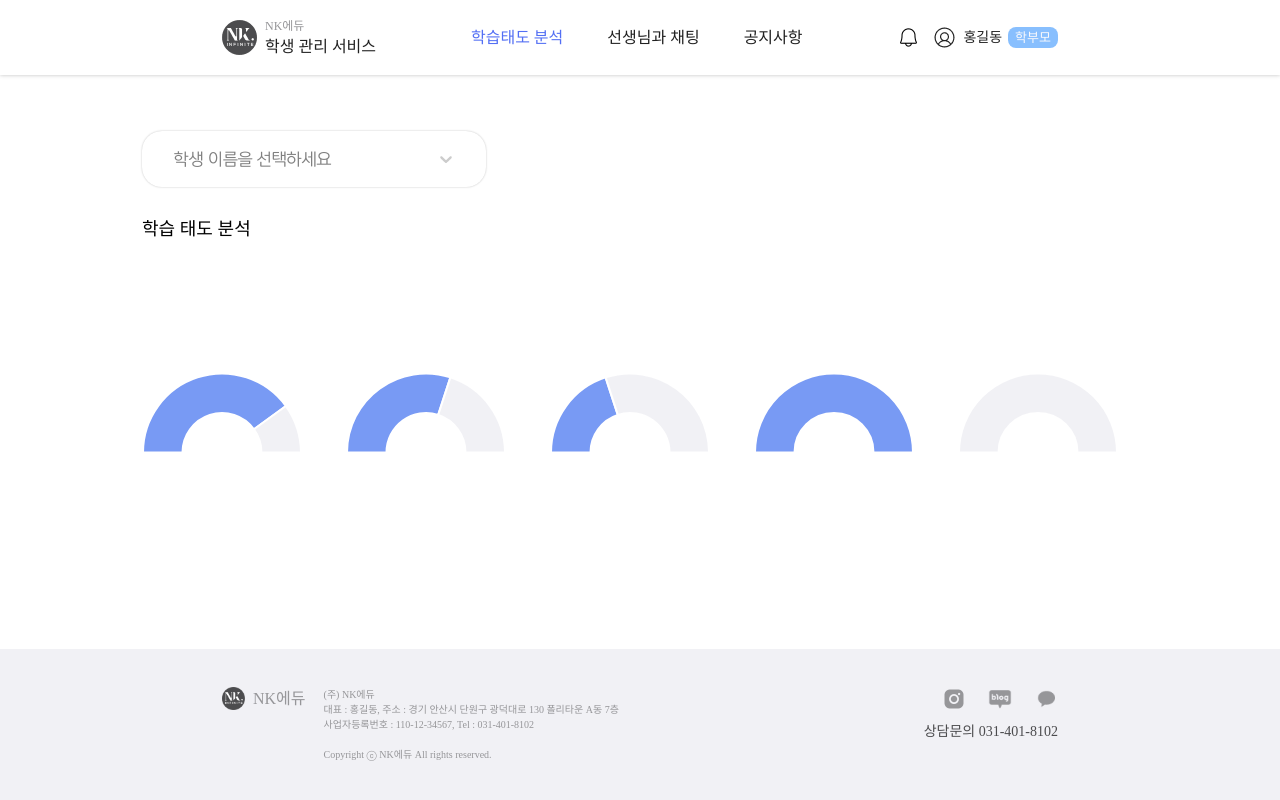
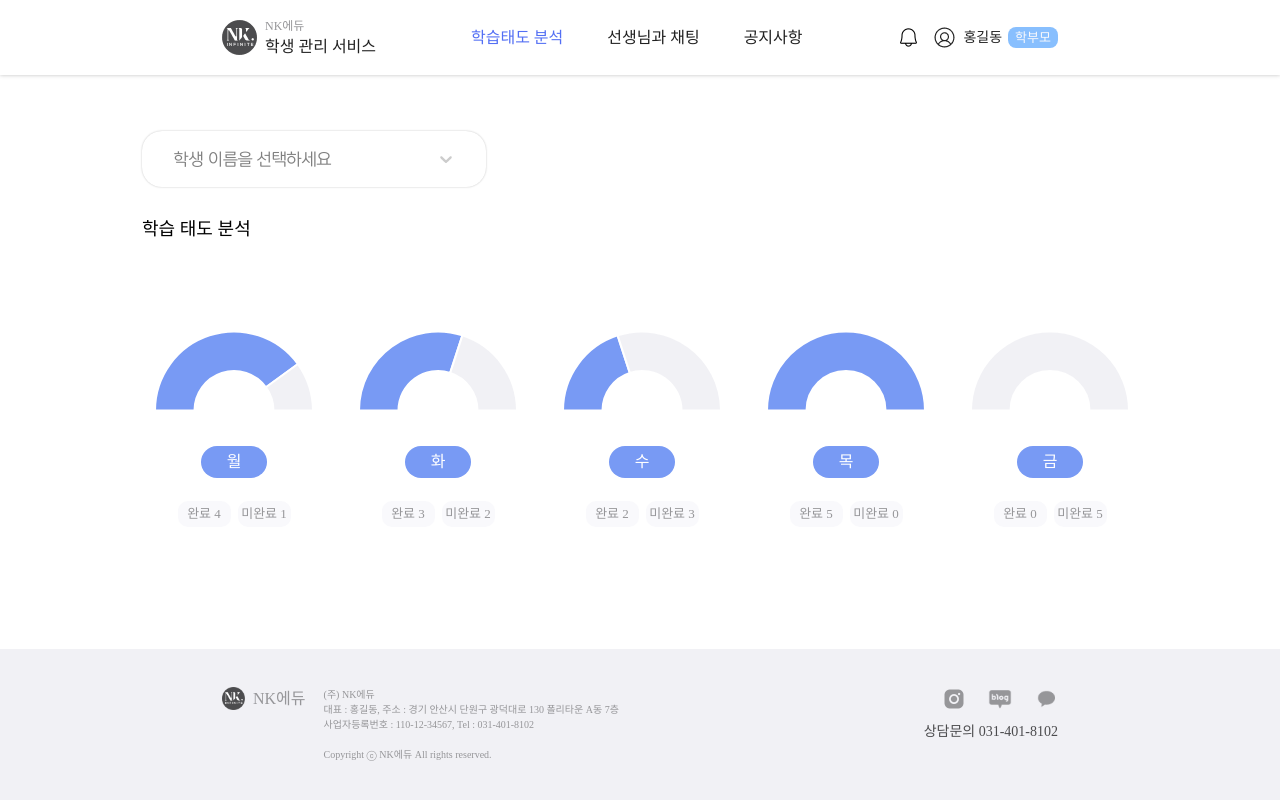
Before and after one commit to Dragonite-Lee/NK_develop_front, a React (Create React App) app: page /parent/behaving in a window 1280 px wide. Built offline with nearby package versions, Linux system fonts and the light colour scheme; a web font is replaced by a local one.

Commit message:
학부모: 공지사항 완료, 학습태도 분석 진행 중

```diff
--- a/src/components/parent/behaving/Behaving.js
+++ b/src/components/parent/behaving/Behaving.js
@@ -4,6 +4,8 @@ import { Link } from "react-router-dom";
 
 import SelectStudent from "../SelectStudent"
 import Chart from "./Chart"
+import Button1 from "./Button1"
+import Button2 from "./Button2"
 
 
 const Behaving = () => {
@@ -118,9 +120,20 @@ const Behaving = () => {
 				<div className="text-[14px] font-nanum_700"> {selectedStudent ? `${selectedStudent.label} 학생의 주간 출석률 및 숙제 완료 현황입니다.`:''} </div>
       </div>
       <div className="mt-[20px] w-[1000px] h-full">
-        <div className="mt-[86px] flex gap-[44px] h-[160px] w-[160px]">
+        <div className = "gap-[44px] flex items-center justify-center" >
           {weekdata.map((item, index) => (
-            <Chart complete={item.complete} amount={item.amount} />
+            <div className="font-nanum_700">
+              <div className="h-[160px] w-[160px]">
+                <Chart complete={item.complete} amount={item.amount} />
+              </div>
+              <div className="flex items-center justify-center pb-[23px]" >
+                <Button1 backgroundColor="#789AF4" Color="white" content={item.label} size='16px'/>
+              </div>
+              <div className="flex items-center justify-center gap-[7px]" >
+                <Button2 backgroundColor="#F9F9FC" Color="#969699" content={{ status: "완료", complete: item.complete }}/>
+                <Button2 backgroundColor="#F9F9FC" Color="#969699" content={{ status: "미완료", complete: item.amount-item.complete }}/>
+              </div>
+            </div>
           ))}
         </div>
       </div>
--- /dev/null
+++ b/src/components/parent/behaving/Button1.js
@@ -0,0 +1,22 @@
+import React from 'react';
+
+const Button = ({ backgroundColor, Color, content, size}) => {
+
+  const buttonStyle = {
+    backgroundColor: backgroundColor,
+    borderRadius: '20px',
+    color: Color,
+		width: '66px',
+		height: '32px',
+		fontSize: size
+  };
+
+
+  return (
+    <button style={buttonStyle}>
+      {content}
+    </button>
+  );
+}
+
+export default Button;
--- /dev/null
+++ b/src/components/parent/behaving/Button2.js
@@ -0,0 +1,24 @@
+import React from 'react';
+
+const Button = ({ backgroundColor, Color, content, size}) => {
+
+  const { status, complete } = content;
+
+  const buttonStyle = {
+    backgroundColor: backgroundColor,
+    border: '#969699',
+    borderRadius: '10px',
+    color: Color,
+		width: '53px',
+		height: '26px',
+    fontSize: '13px'
+  };
+
+  return (
+    <button style={buttonStyle}>
+      {status} {complete}
+    </button>
+  );
+}
+
+export default Button;
```
